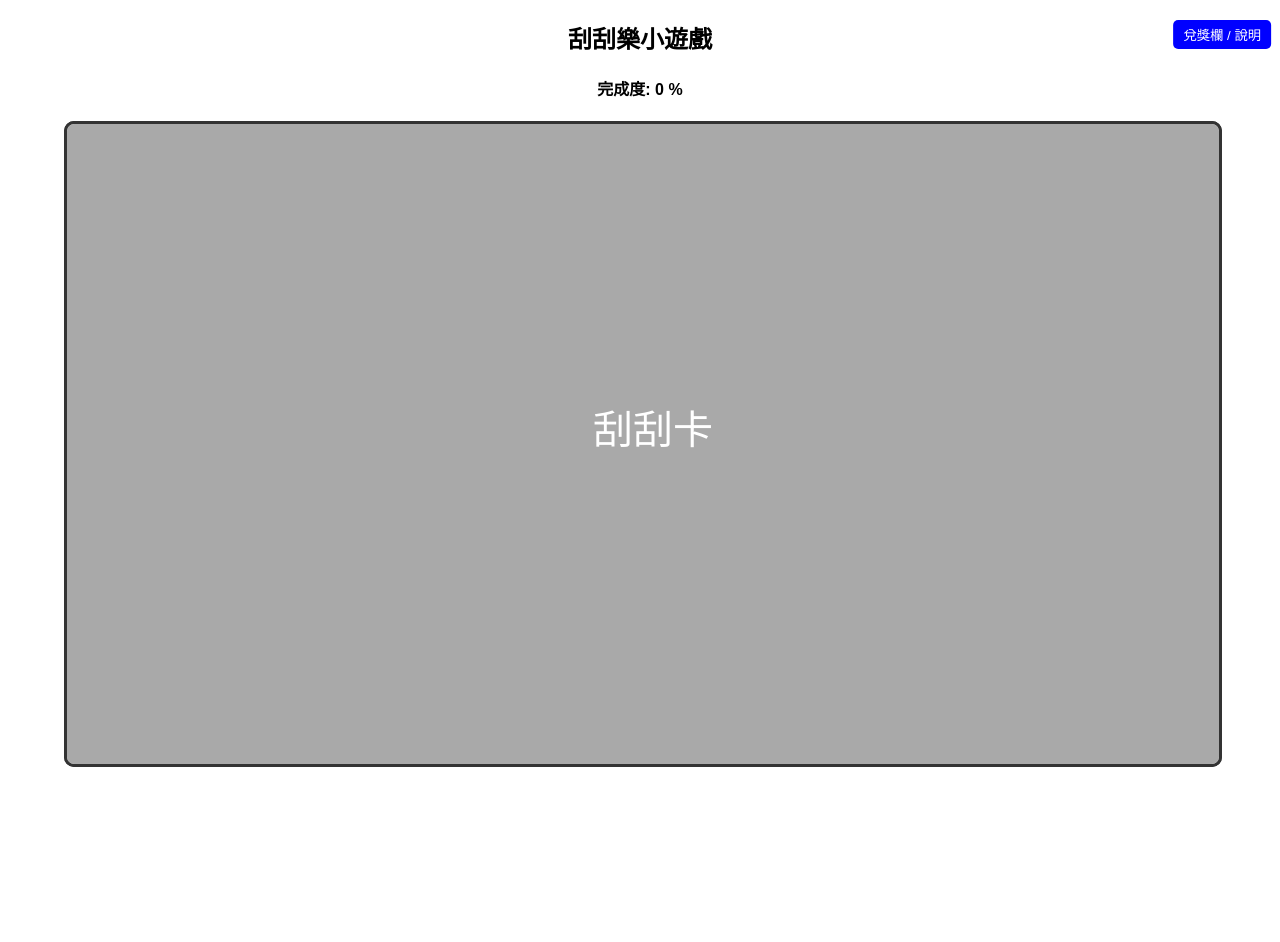
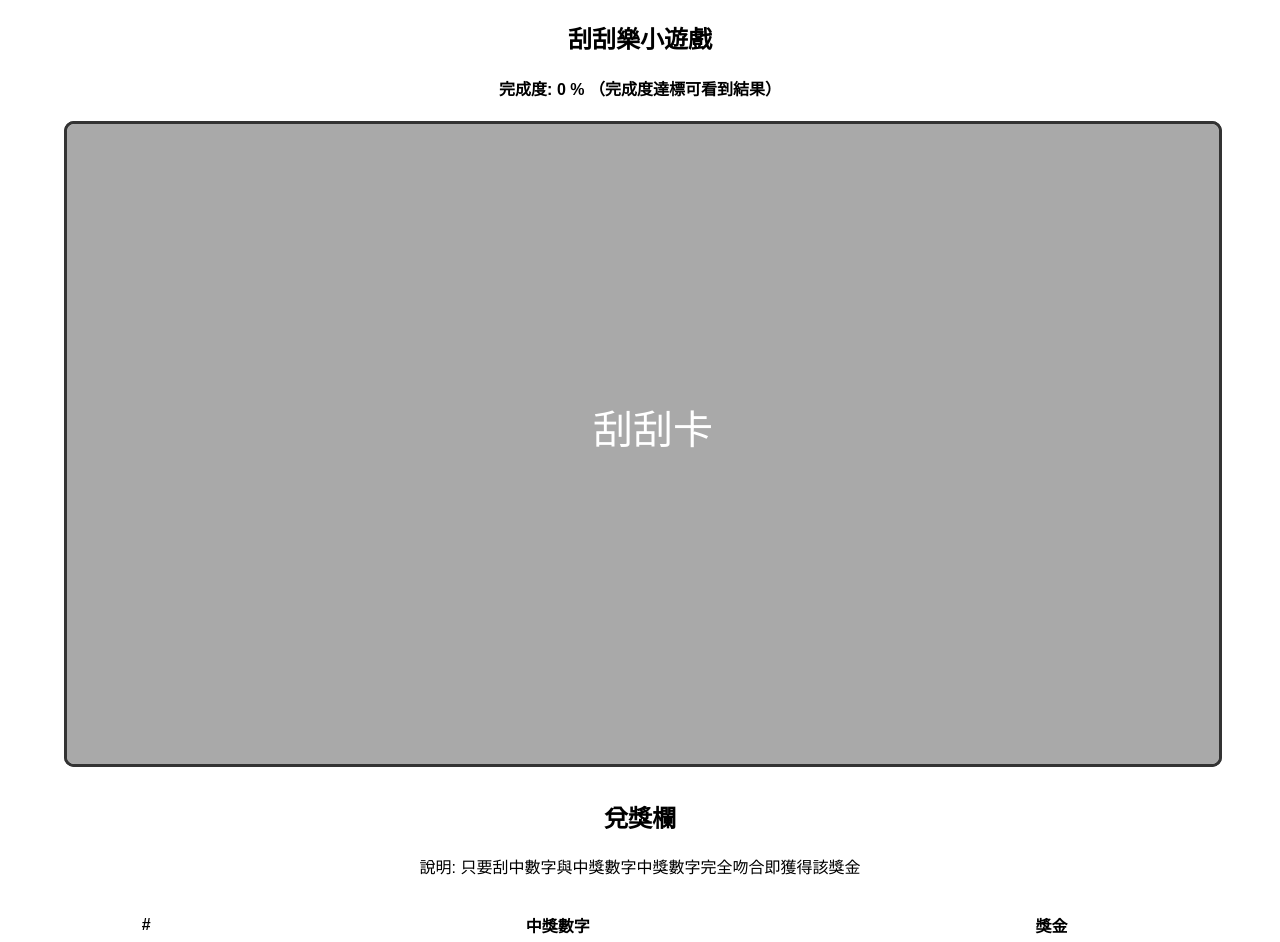
Before and after one commit to suvincent/scratch-card, a Next.js app: page /game/first-game in a window 1280 px wide. Shown: the top 942 px of the page. Before the commit the page ends 800 px from the top, so only its background shows below. Built offline with nearby package versions, Linux system fonts and the light colour scheme.

Commit message:
feat: remove dialog

```diff
--- a/components/ScratchCard/index.tsx
+++ b/components/ScratchCard/index.tsx
@@ -8,7 +8,7 @@ const ScratchCard = ({ width, height, numbers, brushSize = 20 }: { width: number
     const [winPrizeData, setWinPrizeData] = useState<prize[]>([]); // [number, position, prize]
     const [completeRate, setCompleteRate] = useState(0);
     const [isShow, setIsShow] = useState(false);
-    const dialogRef = useRef<HTMLDialogElement>(null);
+    const illustrationRef = useRef<HTMLDivElement>(null)
 
     useEffect(() => {
         // numbers are number in canvas
@@ -19,63 +19,32 @@ const ScratchCard = ({ width, height, numbers, brushSize = 20 }: { width: number
     }, [numbers]);
 
     useEffect(() => {
-        if (completeRate > 60) {
+        if (completeRate > 70) {
             setIsShow(true);
         }
     }, [completeRate])
 
-    useEffect(() => {
-        if (isShow) {
-            dialogRef.current?.showModal()
+    useEffect(()=>{
+        if(isShow){
+            window.alert("完成度超過70%，可以查看結果囉！")
+            illustrationRef.current?.scrollIntoView({behavior:'smooth'})
         }
-    }, [isShow])
+    },[isShow])
 
     return (
         <div>
-            <h4>完成度: {completeRate} %</h4>
-            <button
-                onClick={() => dialogRef.current?.showModal()}
-                style={{
-                    position: 'fixed',
-                    top: '20px',
-                    right: '-40px',
-                    transform: 'translateX(-50%)',
-                    padding: '5px 10px',
-                    background: 'blue',
-                    color: 'white',
-                    border: 'none',
-                    borderRadius: '5px',
-                    cursor: 'pointer',
-                    zIndex: 1000
-                }}
-            >
-                兌獎欄 / 說明
-            </button>
-            <dialog ref={dialogRef} style={{ padding: '20px', boxShadow: '0px 0px 10px rgba(0,0,0,0.3)', zIndex: 999 }}>
-                <button
-                    onClick={() => dialogRef.current?.close()}
-                    style={{
-                        position: 'absolute',
-                        top: 10,
-                        right: 10,
-                        background: 'red',
-                        color: 'white',
-                        border: 'none',
-                        borderRadius: '50%',
-                        width: '30px',
-                        height: '30px',
-                        cursor: 'pointer'
-                    }}
-                >
-                    x
-                </button>
-                <div>
+            <h4>完成度: {completeRate} % （完成度達標可看到結果）</h4>
+            <div className="canvas-container" style={{height:height}}>
+                <ScratchLayer width={width} height={height} brushSize={brushSize} setCompleteRate={setCompleteRate} />
+                <ScratchCardAnswerLayer width={width} height={height} numbers={numbers} />
+            </div>
+            <br />
+            <div ref={illustrationRef}>
                 <h2>兌獎欄</h2>
                 {/* <div>debug: {numbers.map((n)=>n.number).join(',')}</div> */}
                 <p>說明: 只要刮中數字與中獎數字中獎數字完全吻合即獲得該獎金</p>
-                    <div>刮刮卡上的數字 : {numbers.map((n) => n.number).join(',')}</div>
                 <br />
-                    <table style={{ width: '340px', margin: 'auto' }}>
+                <table style={{ width: '90%', margin: 'auto' }}>
                     <thead>
                         <tr>
                             <th style={{ width: '10%' }}>#</th>
@@ -96,11 +65,6 @@ const ScratchCard = ({ width, height, numbers, brushSize = 20 }: { width: number
                     </tbody>
                 </table>
             </div>
-            </dialog>
-            <div className="canvas-container">
-                <ScratchLayer width={width} height={height} brushSize={brushSize} setCompleteRate={setCompleteRate} />
-                <ScratchCardAnswerLayer width={width} height={height} numbers={numbers} />
-            </div>
         </div>
     );
 };
```
Lines whose indentation alone changed are shown as unchanged.
